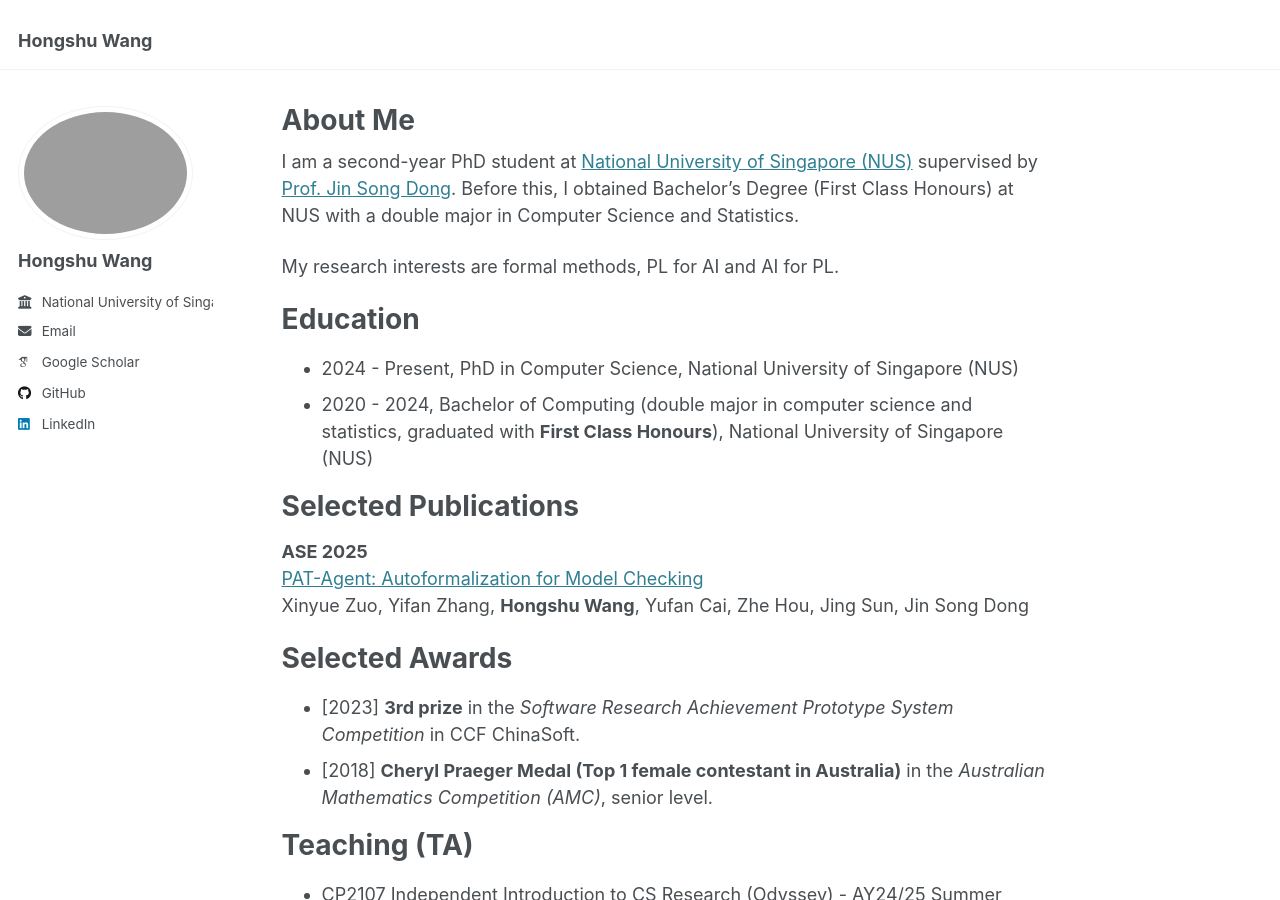
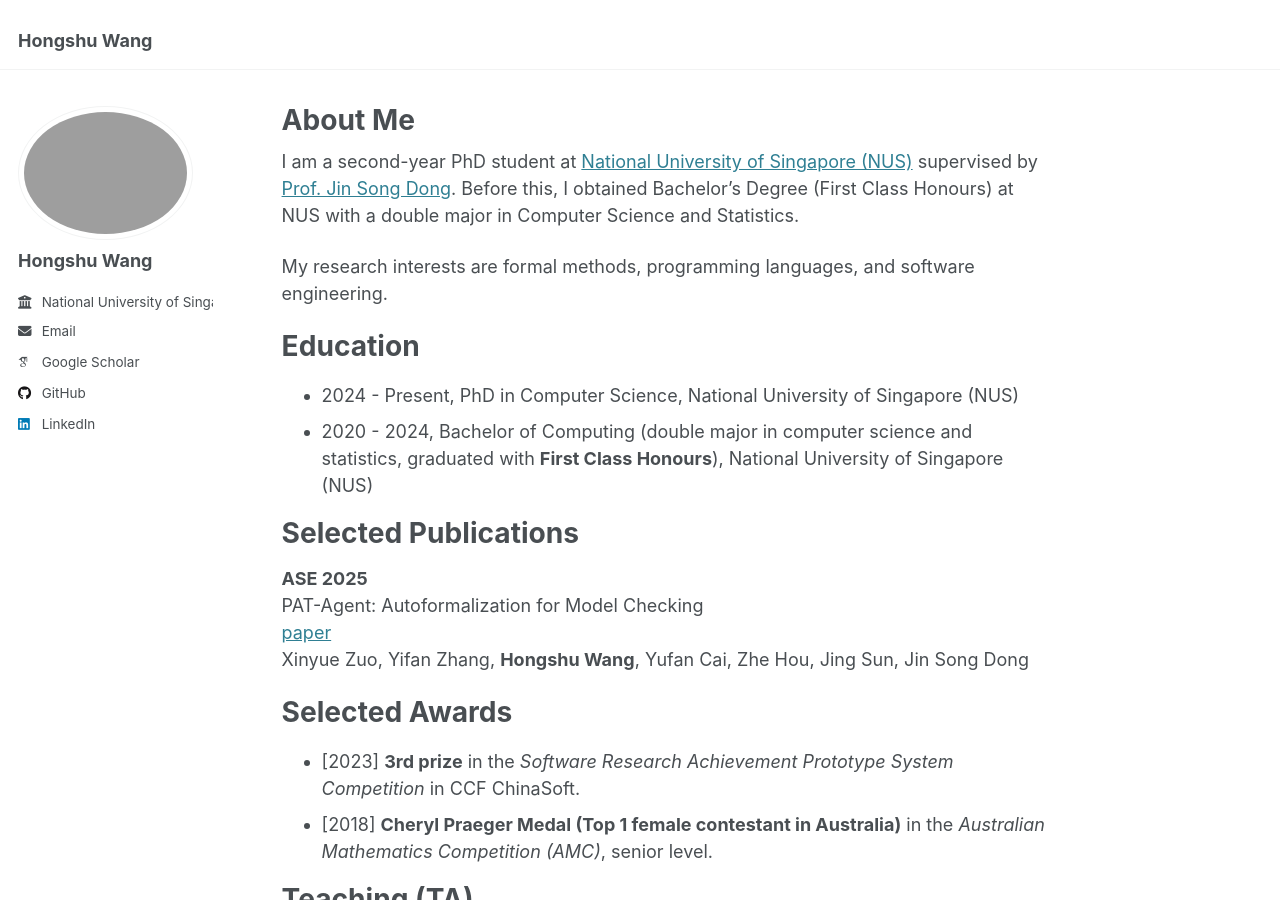
Before and after one commit to HongshuW/HongshuW.github.io, a Jekyll site: the page built from _pages/about.md, in a window 1280 px wide and 900 px high. Built offline with Jekyll 4.4.1, drawn with Linux system fonts in a browser that asks for light colours; some web fonts are replaced.

Commit message:
update research interests

```diff
--- a/_pages/about.md
+++ b/_pages/about.md
@@ -9,7 +9,7 @@ redirect_from:
 
 I am a second-year PhD student at [National University of Singapore (NUS)](https://www.nus.edu.sg) supervised by [Prof. Jin Song Dong](https://www.comp.nus.edu.sg/~dongjs/). Before this, I obtained Bachelor's Degree (First Class Honours) at NUS with a double major in Computer Science and Statistics.
 
-My research interests are formal methods, PL for AI and AI for PL.
+My research interests are formal methods, programming languages, and software engineering.
 
 Education
 ======
@@ -19,7 +19,8 @@ Education
 Selected Publications
 =====
 **ASE 2025**\
-[PAT-Agent: Autoformalization for Model Checking](https://arxiv.org/pdf/2509.23675)\
+PAT-Agent: Autoformalization for Model Checking\
+[paper](https://arxiv.org/pdf/2509.23675)\
 Xinyue Zuo, Yifan Zhang, **Hongshu Wang**, Yufan Cai, Zhe Hou, Jing Sun, Jin Song Dong
 
 Selected Awards
```
